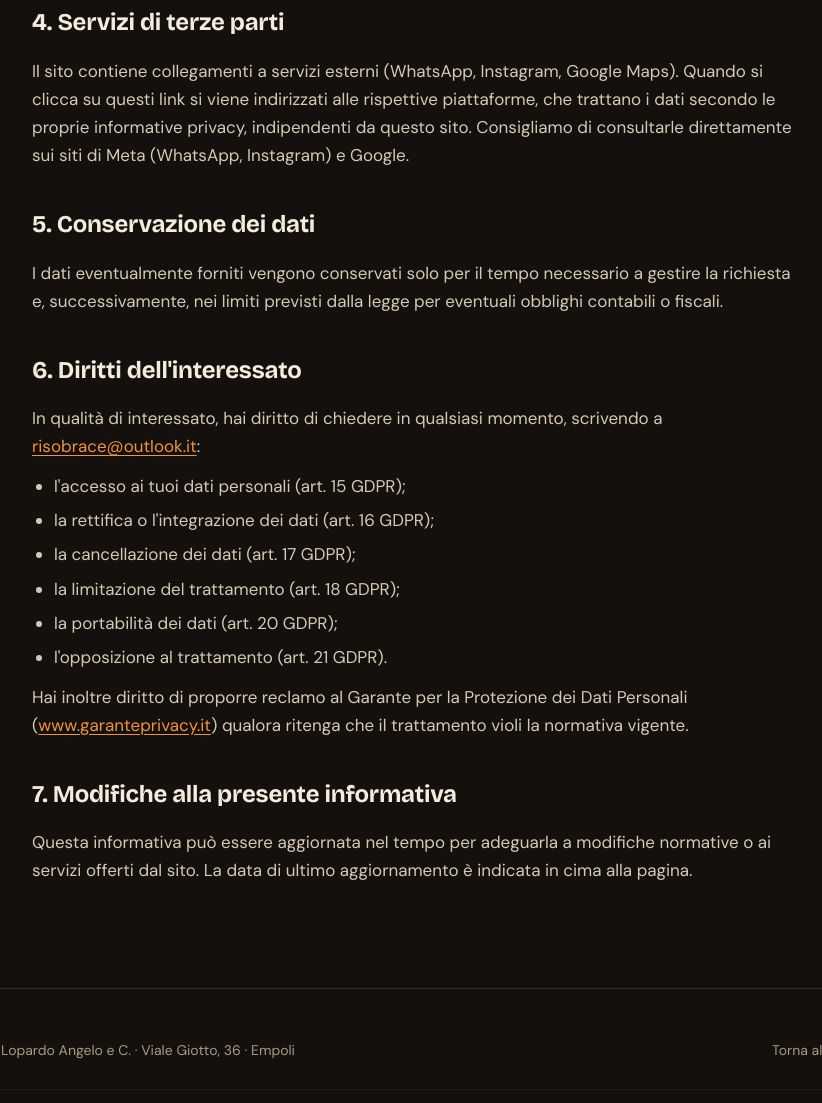
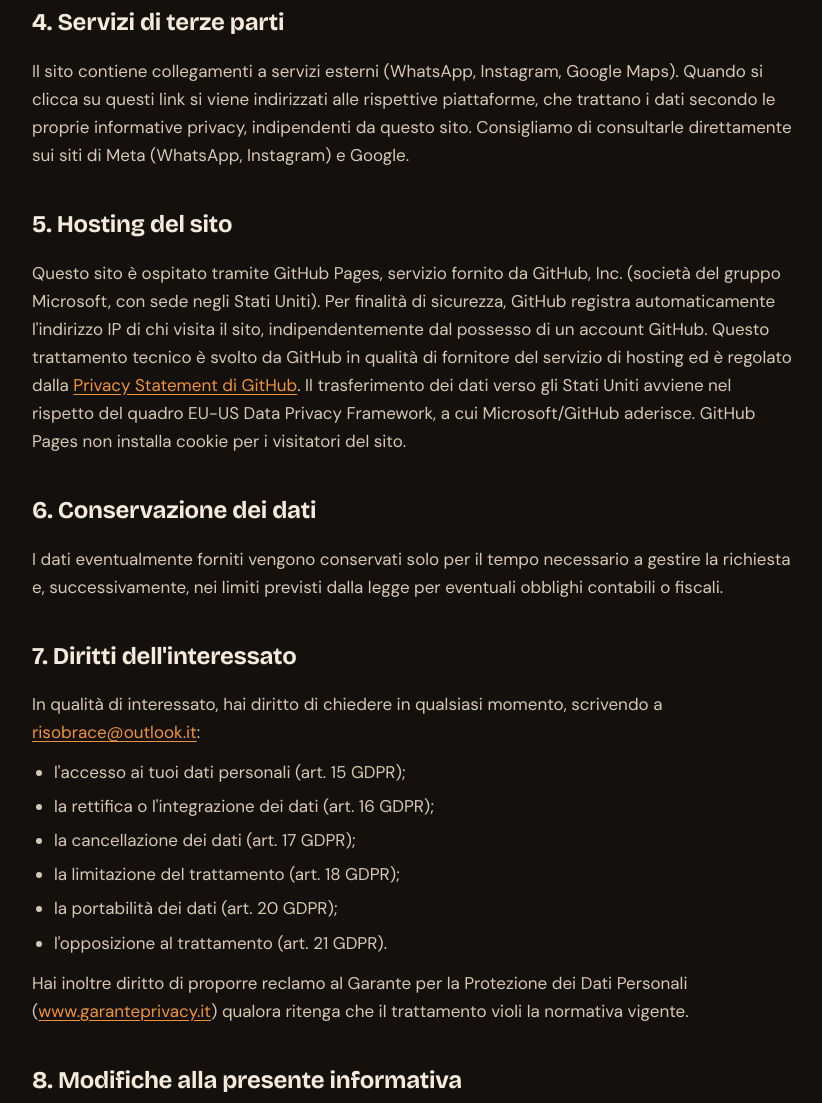
Before and after one commit to CoderLaptopMain/Riso-Brace, a plain HTML site: page privacy.html in a window 1280 px wide. Shown: the part 1127-2230 px from the top of the page, without its empty margins (228-1050 px from the left). Drawn offline with Linux system fonts and the light colour scheme.

Commit message:
Add files via upload

```diff
--- a/privacy.html
+++ b/privacy.html
@@ -40,7 +40,7 @@ h2{font-family:'Bricolage Grotesque',sans-serif;font-weight:700;color:#F4EBDD;le
 <div style="max-width: 760px; margin: 0 auto">
 <div style="display: inline-flex; align-self: flex-start; align-items: center; gap: 10px; border: 1px solid #44362B; border-radius: 999px; padding: 8px 18px; font-size: 14px; font-weight: 500; letter-spacing: 0.08em; text-transform: uppercase; color: #D6C8B6; margin-bottom: 24px"><span style="width: 8px; height: 8px; border-radius: 50%; background: #F0933A"></span>Informativa</div>
 <h1 style="margin: 0; font-family: 'Bricolage Grotesque', sans-serif; font-weight: 700; font-size: clamp(34px, 5vw, 56px); line-height: 1.05; letter-spacing: -0.03em; color: #F4EBDD">Privacy Policy</h1>
-<p style="margin: 16px 0 0; color: #A89886; font-size: 15px">Ultimo aggiornamento: 3 novembre 2026</p>
+<p style="margin: 16px 0 0; color: #A89886; font-size: 15px">Ultimo aggiornamento: 3 novembre 2026 (aggiunta sezione hosting)</p>
 </div>
 </section>
 
@@ -75,12 +75,17 @@ h2{font-family:'Bricolage Grotesque',sans-serif;font-weight:700;color:#F4EBDD;le
 </div>
 
 <div>
-<h2 style="font-size: 24px; margin: 0 0 14px">5. Conservazione dei dati</h2>
+<h2 style="font-size: 24px; margin: 0 0 14px">5. Hosting del sito</h2>
+<p style="margin: 0">Questo sito è ospitato tramite GitHub Pages, servizio fornito da GitHub, Inc. (società del gruppo Microsoft, con sede negli Stati Uniti). Per finalità di sicurezza, GitHub registra automaticamente l'indirizzo IP di chi visita il sito, indipendentemente dal possesso di un account GitHub. Questo trattamento tecnico è svolto da GitHub in qualità di fornitore del servizio di hosting ed è regolato dalla <a href="https://docs.github.com/en/site-policy/privacy-policies/github-general-privacy-statement" style="color: #F0933A">Privacy Statement di GitHub</a>. Il trasferimento dei dati verso gli Stati Uniti avviene nel rispetto del quadro EU-US Data Privacy Framework, a cui Microsoft/GitHub aderisce. GitHub Pages non installa cookie per i visitatori del sito.</p>
+</div>
+
+<div>
+<h2 style="font-size: 24px; margin: 0 0 14px">6. Conservazione dei dati</h2>
 <p style="margin: 0">I dati eventualmente forniti vengono conservati solo per il tempo necessario a gestire la richiesta e, successivamente, nei limiti previsti dalla legge per eventuali obblighi contabili o fiscali.</p>
 </div>
 
 <div>
-<h2 style="font-size: 24px; margin: 0 0 14px">6. Diritti dell'interessato</h2>
+<h2 style="font-size: 24px; margin: 0 0 14px">7. Diritti dell'interessato</h2>
 <p style="margin: 0 0 12px">In qualità di interessato, hai diritto di chiedere in qualsiasi momento, scrivendo a <a href="mailto:risobrace@outlook.it" style="color: #F0933A">risobrace@outlook.it</a>:</p>
 <ul style="margin: 0; padding-left: 22px; display: flex; flex-direction: column; gap: 6px">
 <li>l'accesso ai tuoi dati personali (art. 15 GDPR);</li>
@@ -94,7 +99,7 @@ h2{font-family:'Bricolage Grotesque',sans-serif;font-weight:700;color:#F4EBDD;le
 </div>
 
 <div>
-<h2 style="font-size: 24px; margin: 0 0 14px">7. Modifiche alla presente informativa</h2>
+<h2 style="font-size: 24px; margin: 0 0 14px">8. Modifiche alla presente informativa</h2>
 <p style="margin: 0">Questa informativa può essere aggiornata nel tempo per adeguarla a modifiche normative o ai servizi offerti dal sito. La data di ultimo aggiornamento è indicata in cima alla pagina.</p>
 </div>
 
```
